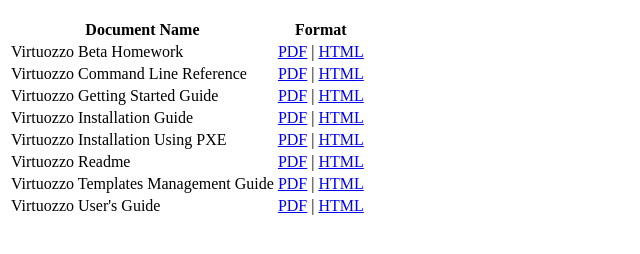
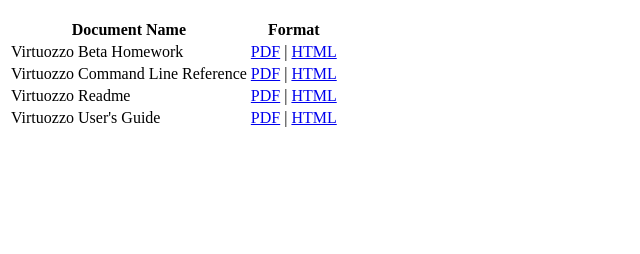
Before and after one commit to OpenVZ/vz-docs, a plain HTML site: page index.html in a window 1280 px wide. Shown: the part 48-302 px from the top of the page, without its empty margins (0-640 px from the left). Drawn offline with Linux system fonts and the light colour scheme.

Commit message:
Hidden the documentation not relevant for the  beta.

```diff
--- a/index.html
+++ b/index.html
@@ -21,12 +21,12 @@
 <tr><th>Document Name</th><th>Format</th></tr>
 <tr><td>Virtuozzo Beta Homework</td><td><a href="virtuozzo_7_beta_homework.pdf">PDF</a> | <a href="virtuozzo_7_beta_homework.webhelp/">HTML</a></td></tr>
 <tr><td>Virtuozzo Command Line Reference</td><td><a href="virtuozzo_7_command_line_reference.pdf">PDF</a> | <a href="virtuozzo_7_command_line_reference.webhelp/">HTML</a></td></tr>
-<tr><td>Virtuozzo Getting Started Guide</td><td><a href="virtuozzo_7_getting_started_guide.pdf">PDF</a> | <a href="virtuozzo_7_getting_started_guide.webhelp/">HTML</a></td></tr>
+<!--<tr><td>Virtuozzo Getting Started Guide</td><td><a href="virtuozzo_7_getting_started_guide.pdf">PDF</a> | <a href="virtuozzo_7_getting_started_guide.webhelp/">HTML</a></td></tr>
 <tr><td>Virtuozzo Installation Guide</td><td><a href="virtuozzo_7_installation_guide.pdf">PDF</a> | <a href="virtuozzo_7_installation_guide.webhelp/">HTML</a></td></tr>
-<tr><td>Virtuozzo Installation Using PXE</td><td><a href="virtuozzo_7_installation_using_pxe_guide.pdf">PDF</a> | <a href="virtuozzo_7_installation_using_pxe_guide.webhelp/">HTML</a></td></tr>
+<tr><td>Virtuozzo Installation Using PXE</td><td><a href="virtuozzo_7_installation_using_pxe_guide.pdf">PDF</a> | <a href="virtuozzo_7_installation_using_pxe_guide.webhelp/">HTML</a></td></tr>-->
 <tr><td>Virtuozzo Readme</td><td><a href="virtuozzo_7_readme.pdf">PDF</a> | <a href="virtuozzo_7_readme.webhelp/">HTML</a></td></tr>
-<tr><td>Virtuozzo Templates Management Guide</td><td><a href="virtuozzo_7_templates_management_guide.pdf">PDF</a> | <a href="virtuozzo_7_templates_management_guide.webhelp/">HTML</a></td></tr>
-<!--<tr><td>Virtuozzo Upgrade Guide</td><td><a href="virtuozzo_7_upgrade_guide.pdf">PDF</a> | <a href="virtuozzo_7_upgrade_guide.webhelp/">HTML</a></td></tr>-->
+<!--<tr><td>Virtuozzo Templates Management Guide</td><td><a href="virtuozzo_7_templates_management_guide.pdf">PDF</a> | <a href="virtuozzo_7_templates_management_guide.webhelp/">HTML</a></td></tr>
+<tr><td>Virtuozzo Upgrade Guide</td><td><a href="virtuozzo_7_upgrade_guide.pdf">PDF</a> | <a href="virtuozzo_7_upgrade_guide.webhelp/">HTML</a></td></tr>-->
 <tr><td>Virtuozzo User's Guide</td><td><a href="virtuozzo_7_users_guide.pdf">PDF</a> | <a href="virtuozzo_7_users_guide.webhelp/">HTML</a></td></tr>
 </tbody></table>
 </body>
```
